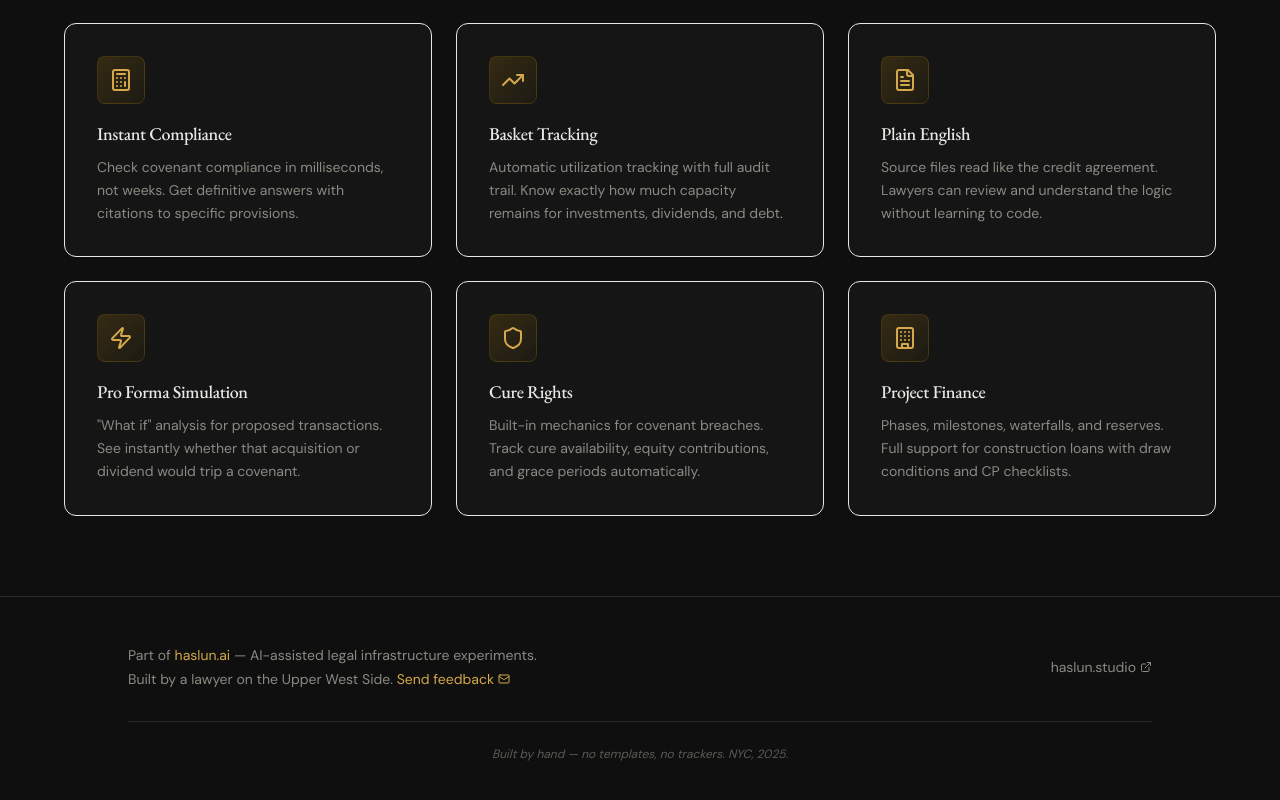
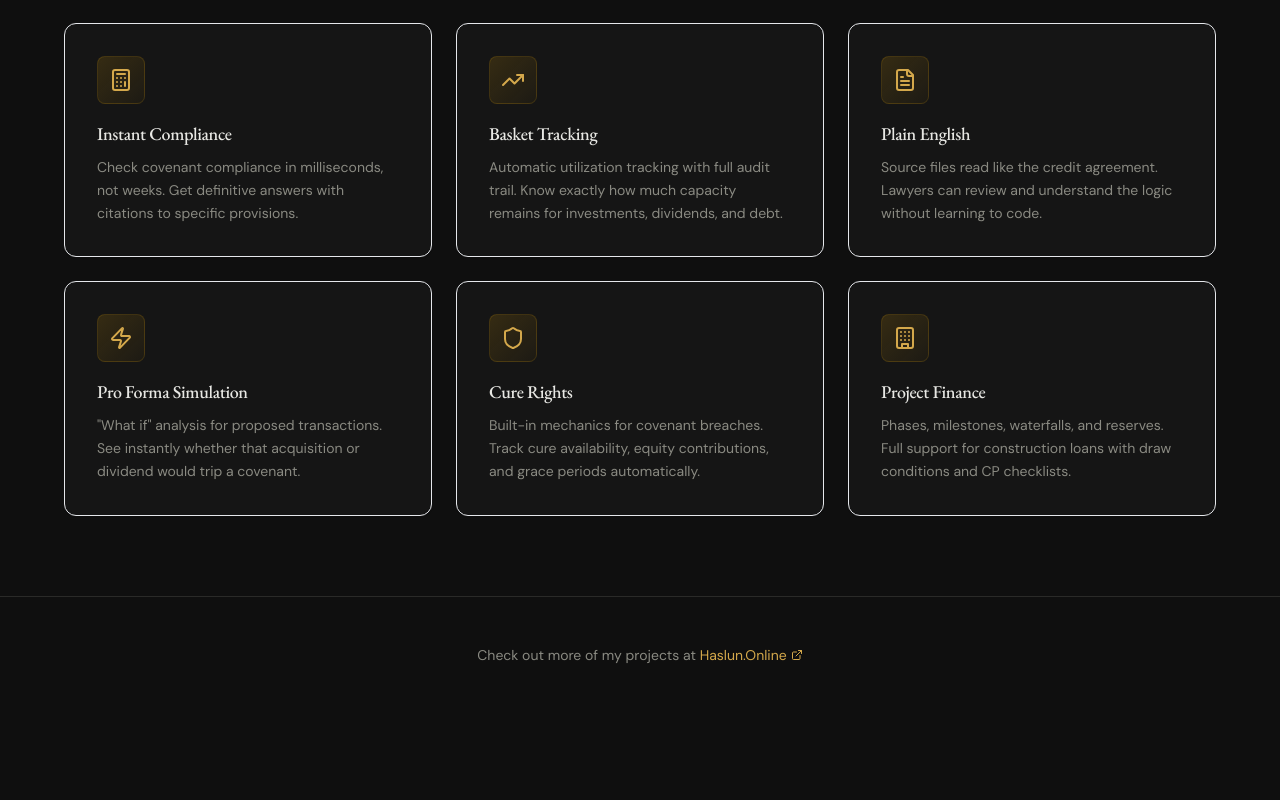
Before and after one commit to wch1125/ProViso, a React (Vite) app in the folder dashboard/: page / in a window 1280 px wide. Shown: the part 809-1609 px from the top of the page. After the commit the page ends 1522 px from the top, so only its background shows below. Built offline with nearby package versions, Linux system fonts and the light colour scheme.

Commit message:
Update Footer.tsx

```diff
--- a/dashboard/src/components/landing/Footer.tsx
+++ b/dashboard/src/components/landing/Footer.tsx
@@ -1,59 +1,23 @@
-import { ExternalLink, Mail } from 'lucide-react';
+import { ExternalLink } from 'lucide-react';
 
 /**
- * Landing page footer with haslun.ai branding.
+ * Landing page footer.
  */
 export function Footer() {
   return (
     <footer className="bg-surface-0 border-t border-border-subtle py-12 px-6">
-      <div className="max-w-5xl mx-auto">
-        <div className="flex flex-col md:flex-row items-center justify-between gap-6">
-          {/* Left: Branding */}
-          <div className="text-center md:text-left">
-            <p className="text-sm text-text-tertiary mb-1">
-              Part of{' '}
+      <div className="max-w-5xl mx-auto text-center">
+        <p className="text-sm text-text-tertiary">
+          Check out more of my projects at{' '}
           <a
-                href="https://haslun.ai"
+            href="https://haslun.online"
             target="_blank"
             rel="noopener noreferrer"
-                className="text-gold-500 hover:text-gold-400 transition-colors"
-              >
-                haslun.ai
-              </a>
-              {' '}&mdash; AI-assisted legal infrastructure experiments.
-            </p>
-            <p className="text-sm text-text-tertiary">
-              Built by a lawyer on the Upper West Side.{' '}
-              <a
-                href="mailto:feedback@haslun.ai?subject=ProViso%20Demo%20Feedback"
             className="text-gold-500 hover:text-gold-400 transition-colors inline-flex items-center gap-1"
           >
-                Send feedback
-                <Mail className="w-3 h-3" />
-              </a>
-            </p>
-          </div>
-
-          {/* Right: Links */}
-          <div className="flex items-center gap-6">
-            <a
-              href="https://haslun.studio"
-              target="_blank"
-              rel="noopener noreferrer"
-              className="
-                text-sm text-text-tertiary hover:text-gold-500
-                transition-colors flex items-center gap-1
-              "
-            >
-              haslun.studio
+            Haslun.Online
             <ExternalLink className="w-3 h-3" />
           </a>
-          </div>
-        </div>
-
-        {/* Colophon */}
-        <p className="text-center text-xs text-text-muted mt-8 pt-6 border-t border-border-subtle italic">
-          Built by hand &mdash; no templates, no trackers. NYC, 2025.
         </p>
       </div>
     </footer>
```
Lines whose indentation alone changed are shown as unchanged.
